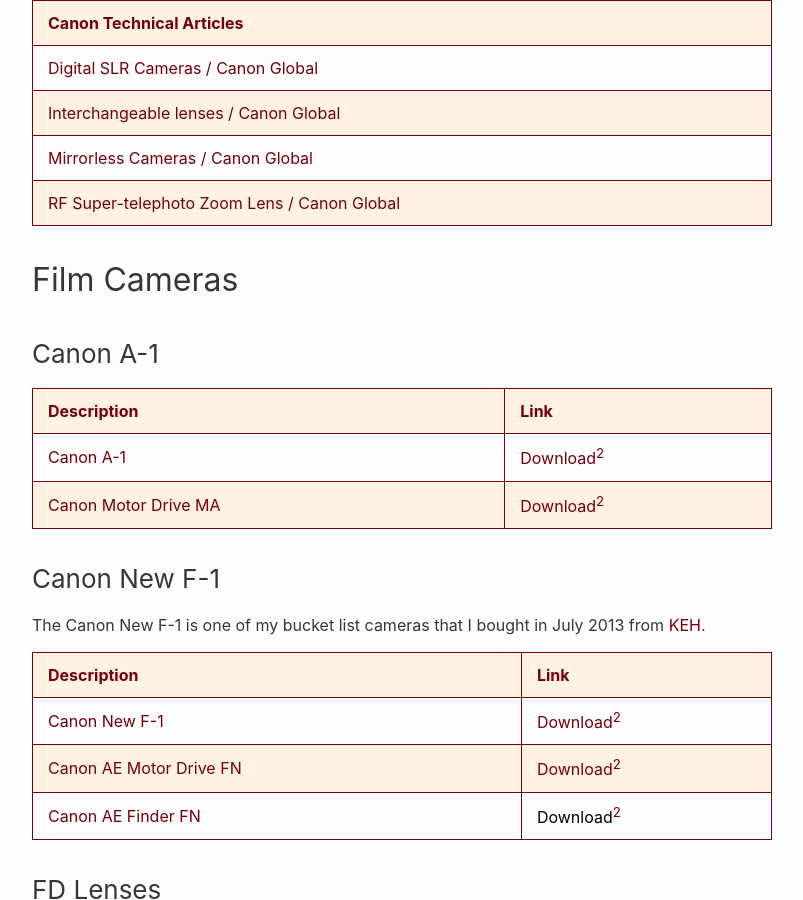
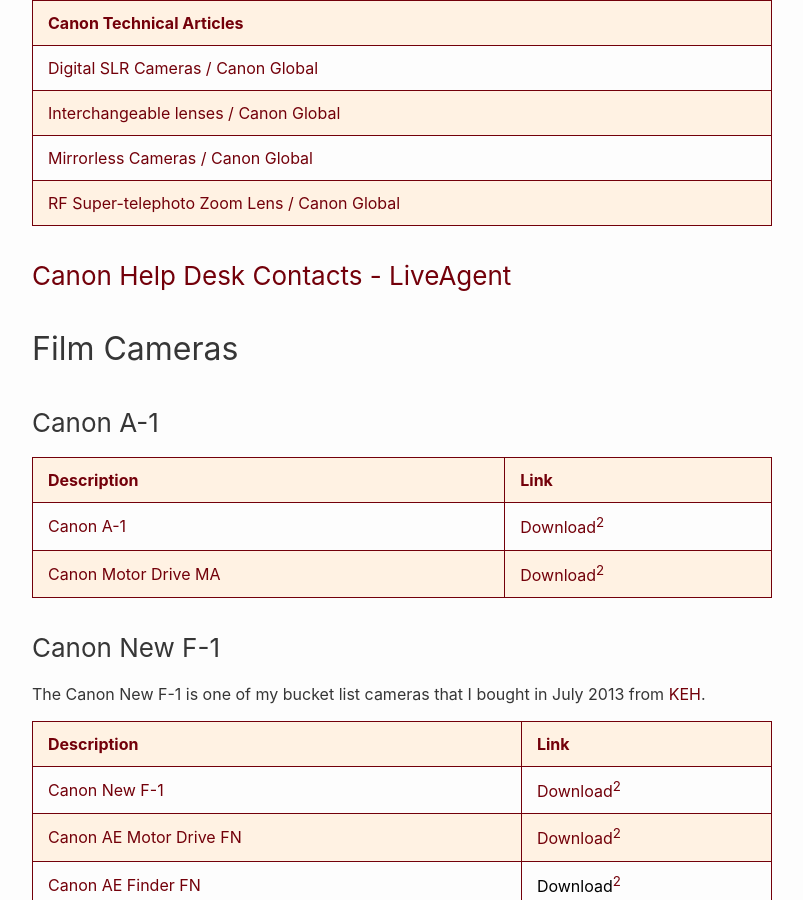
Before and after one commit to RalphHightower/RalphHightower, a Jekyll site: the page built from CanonFirmwareSoftware.md, in a window 1280 px wide and 900 px high, scrolled down 1149 px. Shown: the whole window, without its empty margins (238-1041 px from the left). Built offline with Jekyll 4.4.1, drawn with Linux system fonts in a browser that asks for light colours; our own code applies the rules of GitHub Pages for plain Markdown files.

Commit message:
[docs](doc): Canon Support

```diff
--- a/CanonFirmwareSoftware.md
+++ b/CanonFirmwareSoftware.md
@@ -12,6 +12,8 @@
 |[Interchangeable lenses / Canon Global](https://global.canon/en/technology/iclenses2021s.html )|
 |[Mirrorless Cameras / Canon Global](https://global.canon/en/technology/mcamera2021s.html )|
 |[RF Super-telephoto Zoom Lens / Canon Global](https://global.canon/en/technology/rf-2020.html )|
+
+### [Canon Help Desk Contacts - LiveAgent](https://www.liveagent.com/directory/canon-help-desk-contacts/ )
 
 ## Film Cameras
 
```
